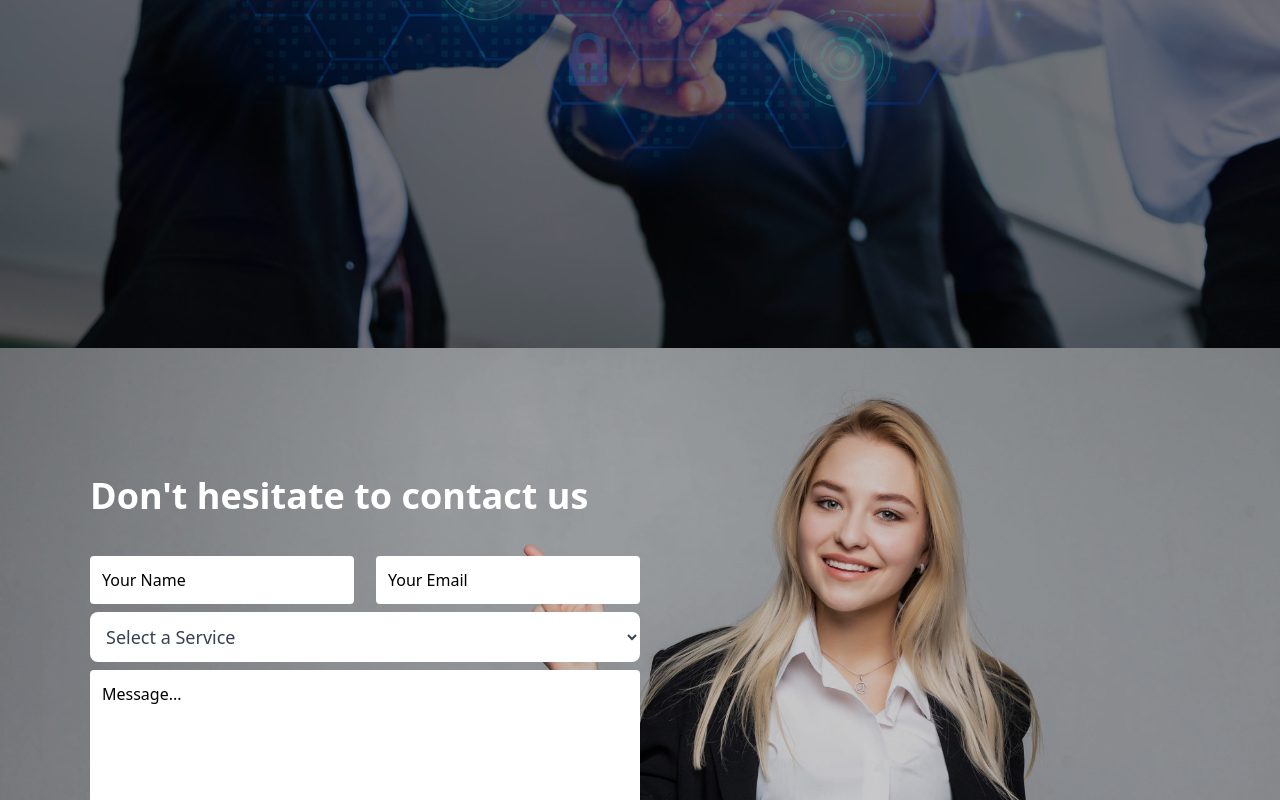
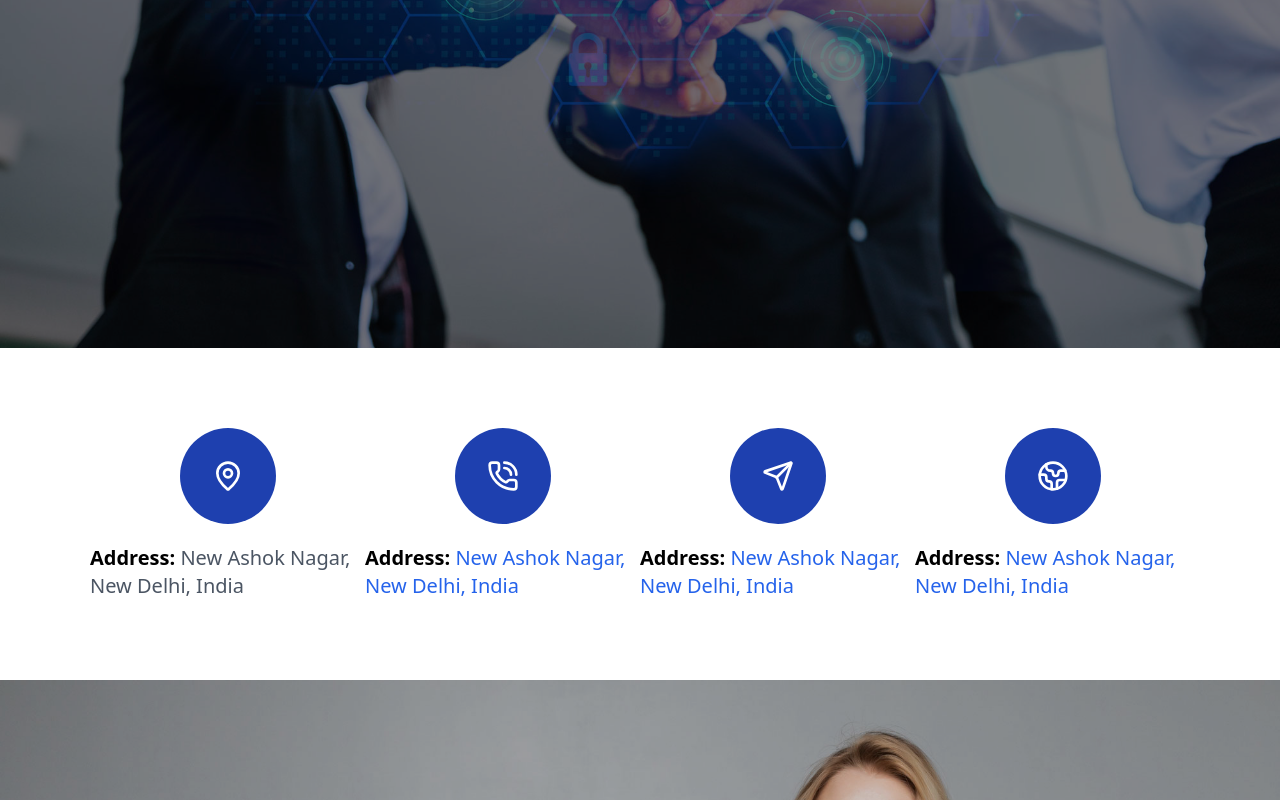
Before and after one commit to Anmolkumar2002/GrowRithem, a React (Vite) app: page /contact in a window 1280 px wide. Shown: the part 452-1252 px from the top of the page. Built offline with nearby package versions, Linux system fonts and the light colour scheme.

Commit message:
contactus

```diff
--- a/src/Pages/Contactus/Contactus.jsx
+++ b/src/Pages/Contactus/Contactus.jsx
@@ -4,6 +4,7 @@ import backImg3 from '../../assets/images/bg_3.jpg'
 import backImg2 from '../../assets/images/bg_2.jpg'
 import Footer from '../../components/Footer/Footer'
 import ContactForm from '../../components/Form/ContactForm'
+import { Earth, EarthIcon, Map, MapPin, PhoneCall, Send, ServerIcon } from 'lucide-react'
 
 const Contactus = () => {
   return (
@@ -21,7 +22,52 @@ const Contactus = () => {
             </div>
         </div>
 
-
+        <div className='mt-20 mb-20 flex items-center justify-center'>
+            <div className='w-full px-10 md:px-0 md:w-[1100px]'>
+                <div className='flex flex-row flex-wrap'>
+                    <div className='w-1/4 flex flex-col items-center justify-center'>
+                        <div className="mb-5 w-24 h-24 bg-blue-800 rounded-full p-8 ">
+                            <MapPin className='w-8 h-8 text-white'/>
+                        </div>
+                        <div>
+                            <p className='text-xl text-gray-600 '>
+                                <span className='font-semibold text-black'>Address:</span> New Ashok Nagar, New Delhi, India
+                            </p>
+                        </div>
+                    </div>
+                    <div className='w-1/4 flex flex-col items-center justify-center'>
+                        <div className="mb-5 w-24 h-24 bg-blue-800 rounded-full p-8 ">
+                            <PhoneCall className='w-8 h-8 text-white'/>
+                        </div>
+                        <div>
+                            <p className='text-xl text-blue-600 '>
+                                <span className='font-semibold text-black'>Address:</span> New Ashok Nagar, New Delhi, India
+                            </p>
+                        </div>
+                    </div>
+                    <div className='w-1/4 flex flex-col items-center justify-center'>
+                        <div className="mb-5 w-24 h-24 bg-blue-800 rounded-full p-8 ">
+                            <Send className='w-8 h-8 text-white'/>
+                        </div>
+                        <div>
+                            <p className='text-xl text-blue-600 '>
+                                <span className='font-semibold text-black'>Address:</span> New Ashok Nagar, New Delhi, India
+                            </p>
+                        </div>
+                    </div>
+                    <div className='w-1/4 flex flex-col items-center justify-center'>
+                        <div className="mb-5 w-24 h-24 bg-blue-800 rounded-full p-8 ">
+                            <Earth className='w-8 h-8 text-white'/>
+                        </div>
+                        <div>
+                            <p className='text-xl text-blue-600 '>
+                                <span className='font-semibold text-black'>Address:</span> New Ashok Nagar, New Delhi, India
+                            </p>
+                        </div>
+                    </div>
+                </div>
+            </div>
+        </div>
 
         <div className="h-screen bg-fixed bg-cover bg-top"  style={{ backgroundImage: `url(${backImg2})` }}>
             <div className="h-full w-full bg-black/20">
```
